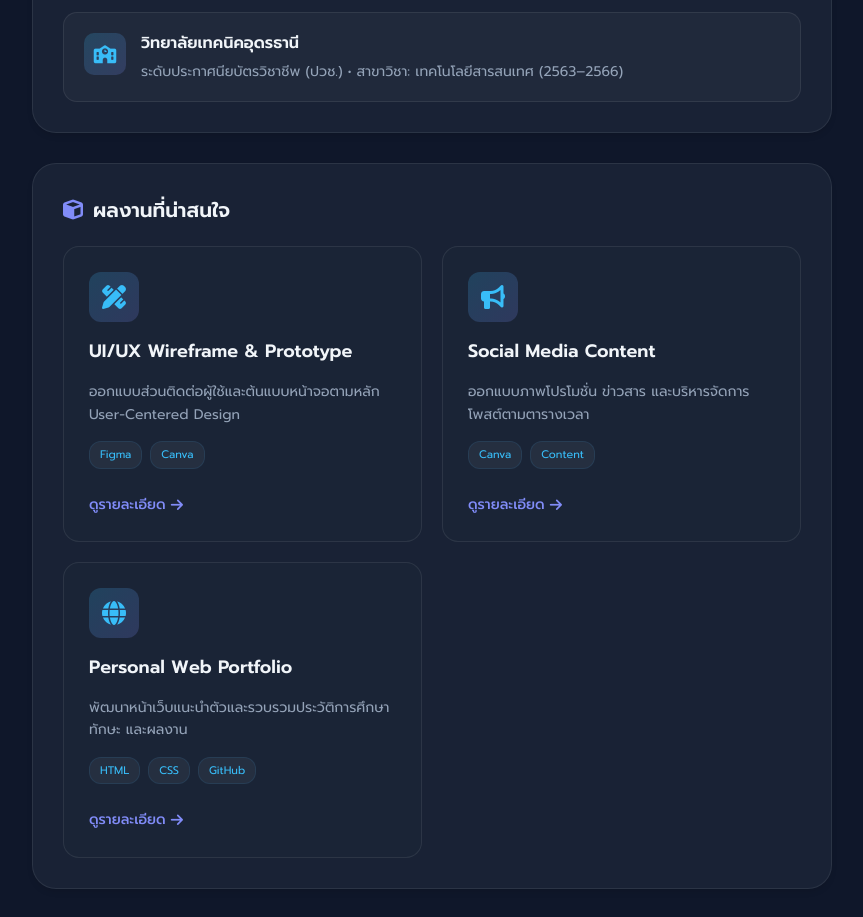
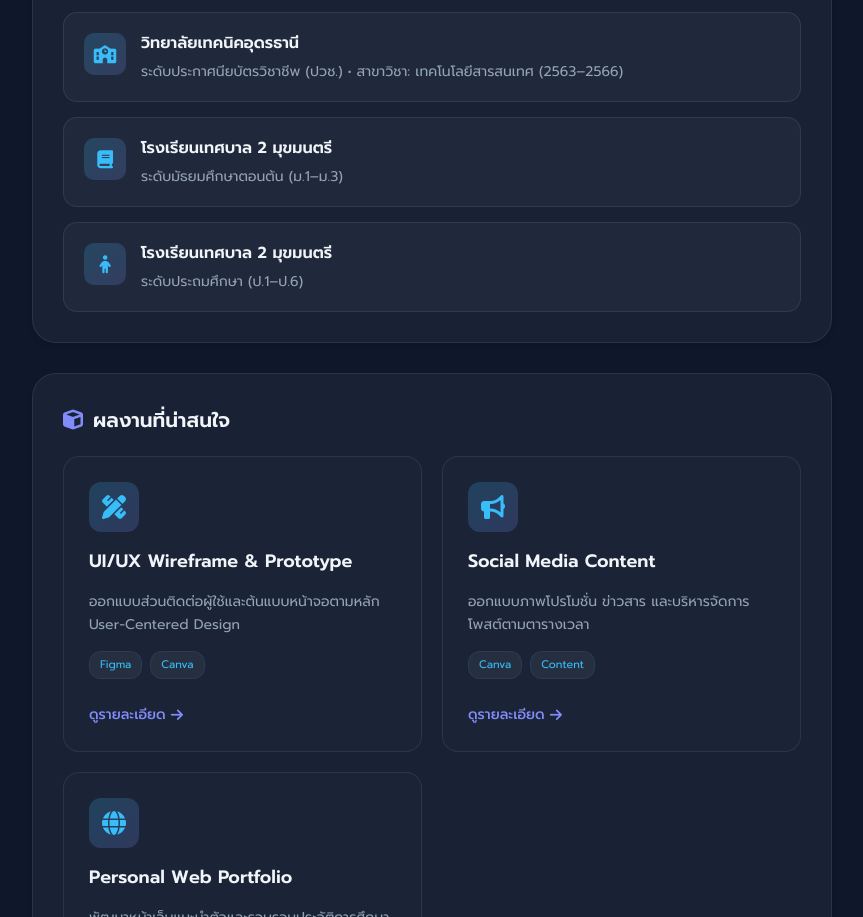
Before and after one commit to jitapat-68040233109/jitapat-68040233109.github.io, a plain HTML site: page index.html in a window 1280 px wide. Shown: the part 1755-2672 px from the top of the page, without its empty margins (388-1251 px from the left). Drawn offline with Linux system fonts and the light colour scheme.

Commit message:
Update index.html

```diff
--- a/index.html
+++ b/index.html
@@ -842,6 +842,20 @@
                             <p>ระดับประกาศนียบัตรวิชาชีพ (ปวช.) • สาขาวิชา: เทคโนโลยีสารสนเทศ (2563–2566)</p>
                         </div>
                     </div>
+                    <div class="timeline-item">
+                        <div class="timeline-icon"><i class="fas fa-book"></i></div>
+                        <div class="timeline-details">
+                            <h4>โรงเรียนเทศบาล 2 มุขมนตรี</h4>
+                            <p>ระดับมัธยมศึกษาตอนต้น (ม.1–ม.3)</p>
+                        </div>
+                    </div>
+                    <div class="timeline-item">
+                        <div class="timeline-icon"><i class="fas fa-child"></i></div>
+                        <div class="timeline-details">
+                            <h4>โรงเรียนเทศบาล 2 มุขมนตรี</h4>
+                            <p>ระดับประถมศึกษา (ป.1–ป.6)</p>
+                        </div>
+                    </div>
                 </div>
             </div>
 
```
